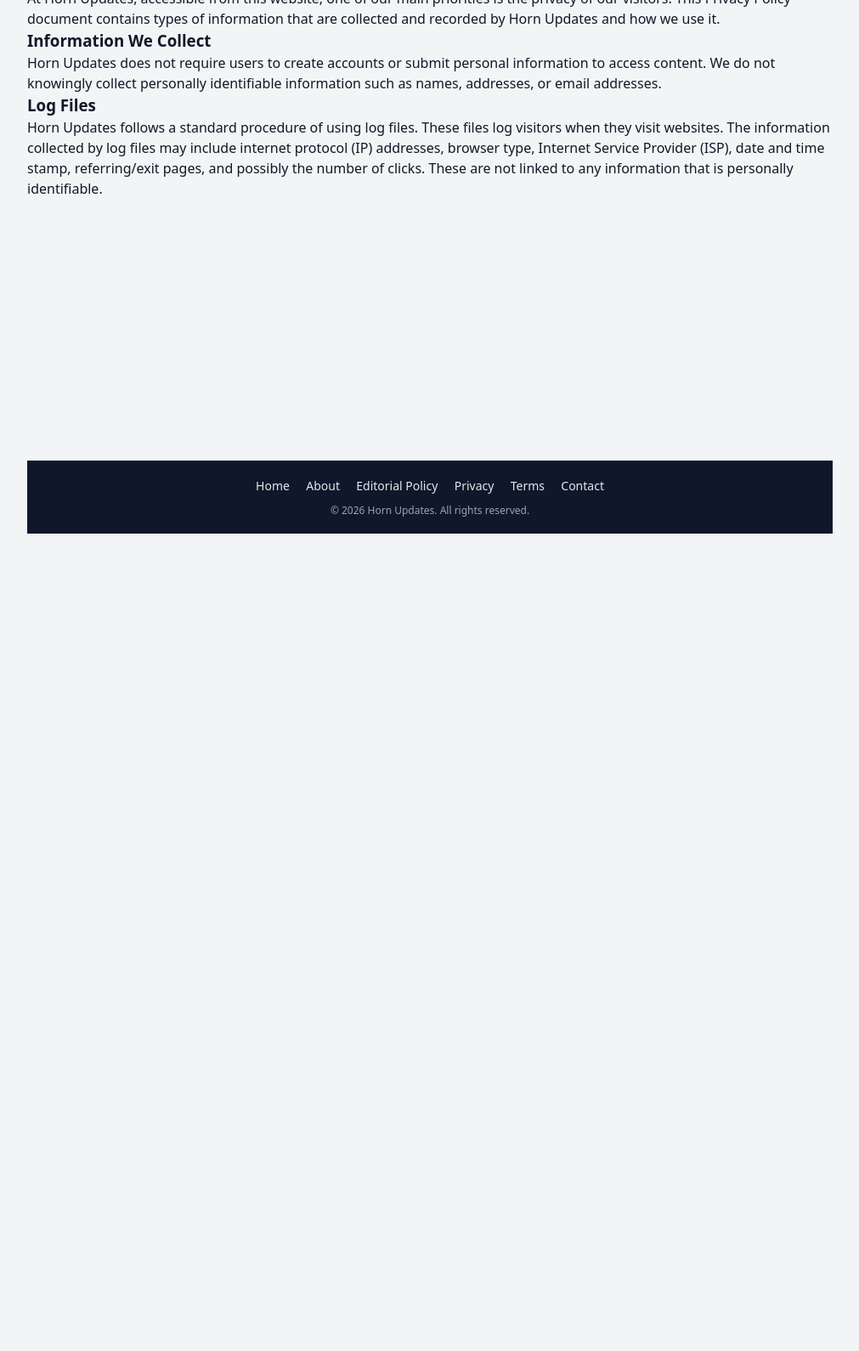
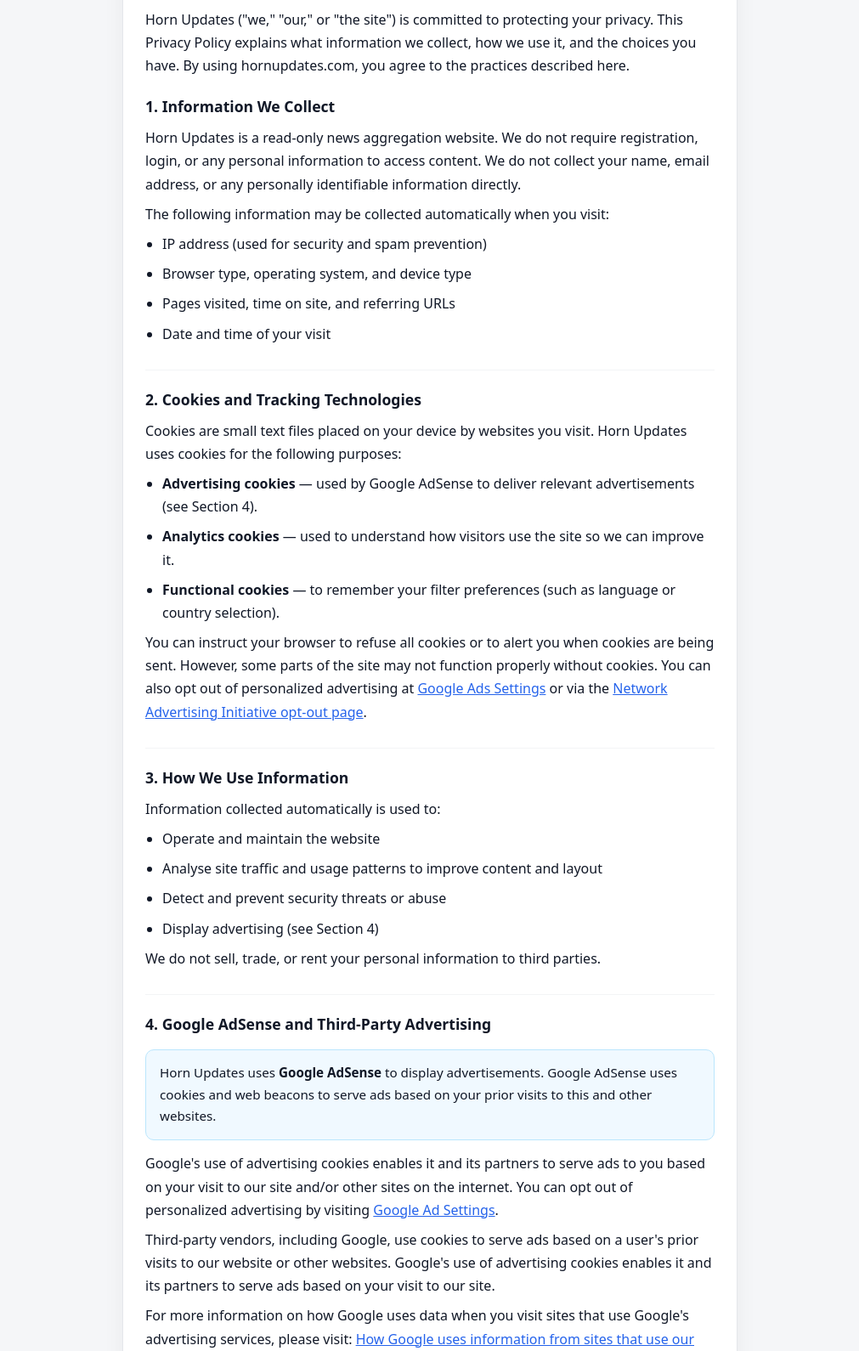
Before and after one commit to ayye79-wq/HornUpdates, a plain HTML site: page privacy.html in a window 1280 px wide. Shown: the part 140-1730 px from the top of the page at 85% size, without its empty margins (134-1145 px from the left). Before the commit the page ends 800 px from the top, so only its background shows below. Drawn offline with Linux system fonts and the light colour scheme.

Commit message:
Rewrite Privacy Policy with full AdSense/cookie disclosure

```diff
--- a/privacy.html
+++ b/privacy.html
@@ -4,47 +4,157 @@
   <meta charset="UTF-8" />
   <title>Privacy Policy | Horn Updates</title>
   <meta name="viewport" content="width=device-width, initial-scale=1" />
+  <meta name="description" content="Horn Updates privacy policy — how we collect, use, and protect your information, including our use of Google AdSense and cookies." />
   <link rel="stylesheet" href="style.css" />
+  <style>
+    body {
+      background: #f5f6f8;
+      font-family: system-ui, -apple-system, Segoe UI, Roboto, Arial, sans-serif;
+      color: #111827;
+      margin: 0;
+      line-height: 1.7;
+    }
+    .wrap { max-width: 760px; margin: 0 auto; padding: 24px 18px; }
+    .card {
+      background: #fff;
+      border: 1px solid #e5e7eb;
+      border-radius: 16px;
+      padding: 28px 26px;
+      box-shadow: 0 10px 26px rgba(0,0,0,.05);
+    }
+    h1 { font-size: 1.7rem; margin: 0 0 6px; }
+    h2 { font-size: 1.1rem; margin: 28px 0 8px; border-top: 1px solid #f3f4f6; padding-top: 20px; }
+    h2:first-of-type { border-top: none; padding-top: 0; margin-top: 20px; }
+    p, li { margin: 8px 0; }
+    ul { padding-left: 20px; }
+    a { color: #2563eb; }
+    .updated { color: #6b7280; font-size: 0.9rem; margin-bottom: 20px; display: block; }
+    .highlight-box {
+      background: #f0f9ff;
+      border: 1px solid #bae6fd;
+      border-radius: 10px;
+      padding: 14px 16px;
+      margin: 14px 0;
+      font-size: 0.95rem;
+    }
+  </style>
 </head>
+<body>
+  <div class="wrap">
+    <div class="card">
+      <h1>Privacy Policy</h1>
+      <span class="updated">Last updated: March 2026</span>
 
-<body>
-  <div class="page">
-
-    <header class="site-header">
-      <div class="brand">
-        <h1>Horn Updates</h1>
-        <p class="tagline">Privacy Policy</p>
-      </div>
-    </header>
-
-    <main class="content policy-content">
-      <h2>Privacy Policy</h2>
-
-<p>
-        At Horn Updates, accessible from this website, one of our main priorities
-        is the privacy of our visitors. This Privacy Policy document contains types
-        of information that are collected and recorded by Horn Updates and how we use it.
+      <p>
+        Horn Updates ("we," "our," or "the site") is committed to protecting your privacy.
+        This Privacy Policy explains what information we collect, how we use it, and the choices
+        you have. By using hornupdates.com, you agree to the practices described here.
       </p>
 
-      <h3>Information We Collect</h3>
+      <h2>1. Information We Collect</h2>
       <p>
-        Horn Updates does not require users to create accounts or submit personal
-        information to access content. We do not knowingly collect personally
-        identifiable information such as names, addresses, or email addresses.
+        Horn Updates is a read-only news aggregation website. We do not require registration,
+        login, or any personal information to access content. We do not collect your name,
+        email address, or any personally identifiable information directly.
+      </p>
+      <p>The following information may be collected automatically when you visit:</p>
+      <ul>
+        <li>IP address (used for security and spam prevention)</li>
+        <li>Browser type, operating system, and device type</li>
+        <li>Pages visited, time on site, and referring URLs</li>
+        <li>Date and time of your visit</li>
+      </ul>
+
+      <h2>2. Cookies and Tracking Technologies</h2>
+      <p>
+        Cookies are small text files placed on your device by websites you visit.
+        Horn Updates uses cookies for the following purposes:
+      </p>
+      <ul>
+        <li><strong>Advertising cookies</strong> — used by Google AdSense to deliver relevant advertisements (see Section 4).</li>
+        <li><strong>Analytics cookies</strong> — used to understand how visitors use the site so we can improve it.</li>
+        <li><strong>Functional cookies</strong> — to remember your filter preferences (such as language or country selection).</li>
+      </ul>
+      <p>
+        You can instruct your browser to refuse all cookies or to alert you when cookies are being sent.
+        However, some parts of the site may not function properly without cookies.
+        You can also opt out of personalized advertising at
+        <a href="https://www.google.com/settings/ads" target="_blank" rel="noopener">Google Ads Settings</a>
+        or via the
+        <a href="https://optout.networkadvertising.org/" target="_blank" rel="noopener">Network Advertising Initiative opt-out page</a>.
       </p>
 
-      <h3>Log Files</h3>
+      <h2>3. How We Use Information</h2>
+      <p>Information collected automatically is used to:</p>
+      <ul>
+        <li>Operate and maintain the website</li>
+        <li>Analyse site traffic and usage patterns to improve content and layout</li>
+        <li>Detect and prevent security threats or abuse</li>
+        <li>Display advertising (see Section 4)</li>
+      </ul>
+      <p>We do not sell, trade, or rent your personal information to third parties.</p>
+
+      <h2>4. Google AdSense and Third-Party Advertising</h2>
+      <div class="highlight-box">
+        Horn Updates uses <strong>Google AdSense</strong> to display advertisements.
+        Google AdSense uses cookies and web beacons to serve ads based on your prior visits
+        to this and other websites.
+      </div>
       <p>
-        Horn Updates follows a standard procedure of using log files. These files
-        log visitors when they visit websites. The information collected by log
-        files may include internet protocol (IP) addresses, browser type, Internet
-        Service Provider (ISP), date and time stamp, referring/exit pages, and
-        possibly the number of clicks. These are not linked to any information
-        that is personally identifiable.
+        Google's use of advertising cookies enables it and its partners to serve ads to you
+        based on your visit to our site and/or other sites on the internet.
+        You can opt out of personalized advertising by visiting
+        <a href="https://www.google.com/settings/ads" target="_blank" rel="noopener">Google Ad Settings</a>.
+      </p>
+      <p>
+        Third-party vendors, including Google, use cookies to serve ads based on a user's
+        prior visits to our website or other websites. Google's use of advertising cookies
+        enables it and its partners to serve ads based on your visit to our site.
+      </p>
+      <p>
+        For more information on how Google uses data when you visit sites that use
+        Google's advertising services, please visit:
+        <a href="https://policies.google.com/technologies/partner-sites" target="_blank" rel="noopener">How Google uses information from sites that use our services</a>.
       </p>
 
+      <h2>5. Third-Party Links</h2>
+      <p>
+        Horn Updates links to external news publisher websites. These third-party sites have
+        their own privacy policies, and we have no control over their practices.
+        We encourage you to review the privacy policies of any external site you visit.
+      </p>
 
-    </main>
+      <h2>6. Children's Privacy</h2>
+      <p>
+        Horn Updates does not knowingly collect or solicit information from children under the age of 13.
+        If you believe a child has provided us with personal information, please contact us
+        and we will delete it promptly.
+      </p>
+
+      <h2>7. Your Rights</h2>
+      <p>
+        Depending on your location, you may have rights under applicable data protection laws,
+        including the right to access, correct, or delete data we hold about you.
+        Because we do not collect personal information directly, most of these rights
+        apply primarily to data held by our third-party service providers (Google, etc.).
+        You can exercise those rights through their respective privacy controls.
+      </p>
+
+      <h2>8. Changes to This Policy</h2>
+      <p>
+        We may update this Privacy Policy from time to time. We will post any changes on this page
+        with an updated "Last updated" date. We encourage you to review this policy periodically.
+        Continued use of the site after changes are posted constitutes your acceptance
+        of the updated policy.
+      </p>
+
+      <h2>9. Contact Us</h2>
+      <p>
+        If you have questions or concerns about this Privacy Policy, please contact us at:<br />
+        <strong>contact@hornupdates.com</strong><br />
+        or visit our <a href="/contact.html">Contact page</a>.
+      </p>
+    </div>
 
     <footer class="site-footer">
       <nav class="footer-nav">
@@ -55,11 +165,8 @@
         <a href="/terms.html">Terms</a>
         <a href="/contact.html">Contact</a>
       </nav>
-      <div class="footer-copy">
-        © 2026 Horn Updates. All rights reserved.
-      </div>
+      <div class="footer-copy">© 2026 Horn Updates. All rights reserved.</div>
     </footer>
-
   </div>
 </body>
 </html>
```
